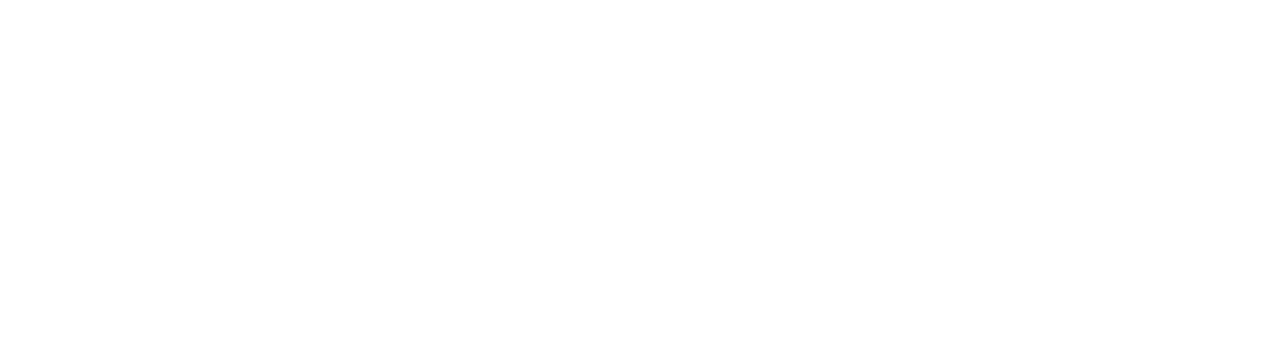
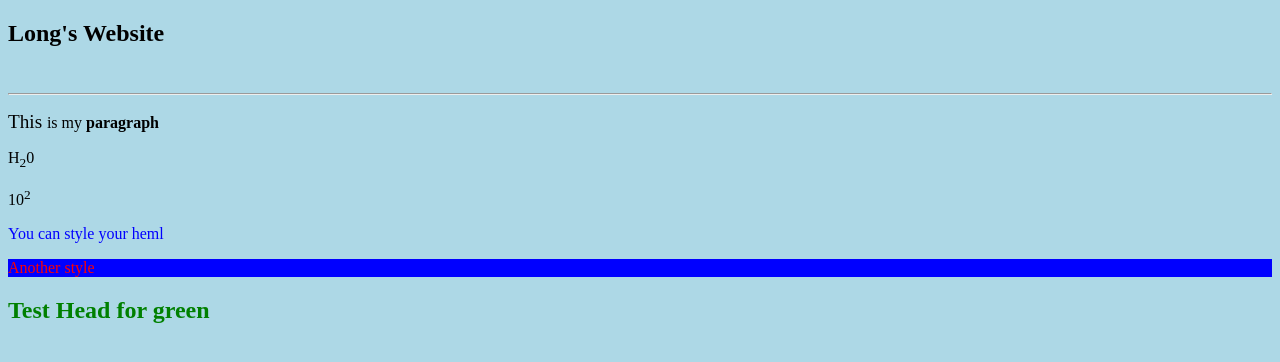
Before and after one commit to menlanshu/HtmlDemo, a plain HTML site: page index.html in a window 1280 px wide. Drawn offline with Linux system fonts and the light colour scheme.

Commit message:
index basic html knowlege and format framework for html

```diff
--- a/index.html
+++ b/index.html
@@ -1,9 +1,22 @@
 <!DOCTYPE html>
 <html>
     <head>
+        <meta charset="UTF-8">
+        <meta name="description" content="This is an awesome website">
+        <title>Long's Website</title>
+    </head>
+    <body style="background-color:lightblue;">
+        <h2>Long's Website</h2>
+        <br/>
+        <hr/>
+        <p><big>This </big>is my <b>paragraph</b></p>
+        <p>H<sub>2</sub>0</p>
+        <P>10<sup>2</sup></P>
 
-    </head>
-    <body>
+        <p style="color:blue;">You can style your heml</p>
+        <p style="color:red;background-color: blue;">Another style</p>
+        <h2 style="color: green;">Test Head for green</h2>
 
+        <!--A test comment for html-->
     </body>
 </html>
```
Also changed, not shown: format.html (added, +31 -0 lines), 1 other file.
